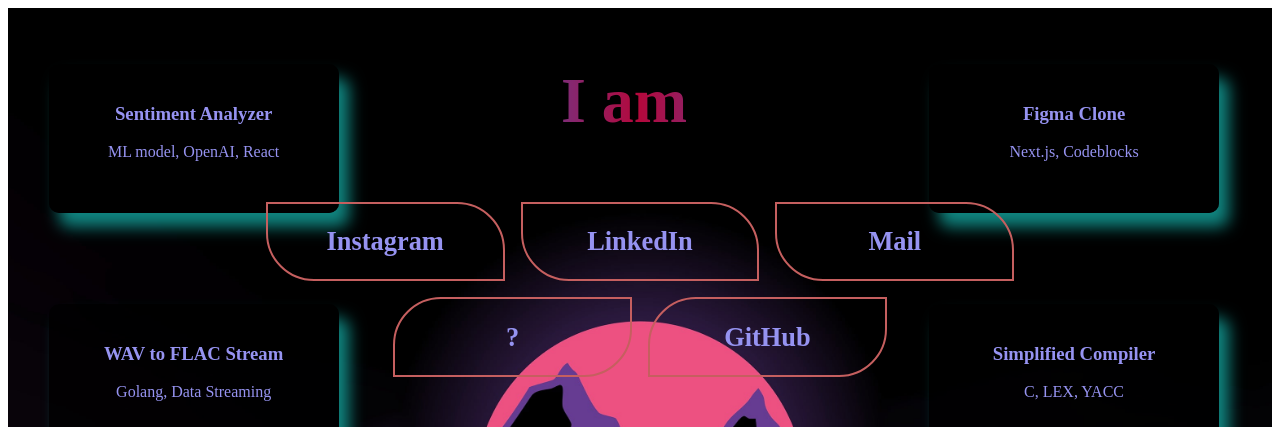
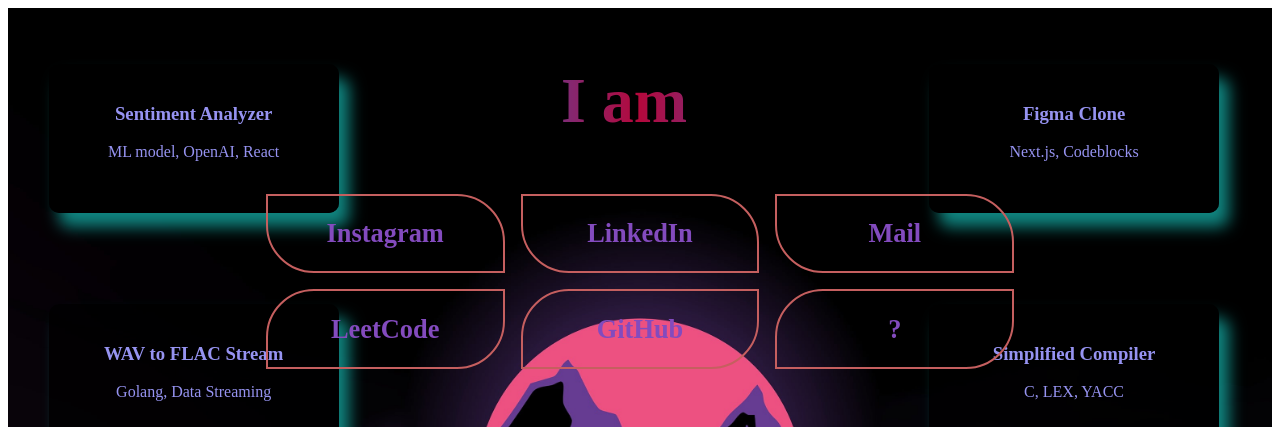
Before and after one commit to vikramsingh117/Intro, a Next.js app: page / in a window 1280 px wide. Shown: the top 427 px of the page. Built offline with nearby package versions, Linux system fonts and the light colour scheme.

Commit message:
added leetcode

```diff
--- a/components/ContactCard.js
+++ b/components/ContactCard.js
@@ -2,6 +2,7 @@
 
 const ContactCard = ({ href, title, isCard1 }) => {
   // Conditionally apply styles based on the isCard1 prop
+
   const cardStyle = isCard1 ? styles.card1 : styles.card;
 
   return (
--- a/pages/index.js
+++ b/pages/index.js
@@ -98,14 +98,19 @@
                 title="Mail"
               />
               <ContactCard
-                href="http://matias.ma/nsfw/"
-                title="?"
+                href="https://leetcode.com/u/vikramandanshu/"
+                title="LeetCode"
                 isCard1={true}
               />
 
               <ContactCard
                 href="https://github.com/vikramsingh117"
                 title="GitHub"
+                isCard1={true}
+              />
+              <ContactCard
+                href="http://matias.ma/nsfw/"
+                title="?"
                 isCard1={true}
               />
             </div>
--- a/styles/Home.module.css
+++ b/styles/Home.module.css
@@ -20,7 +20,7 @@
   padding-left: 6px;
   padding-right: 6px;
   padding-top: 5vh;
-  padding-bottom: 7vh;
+  padding-bottom: 6vh;
   cursor: context-menu;
   transition: font-size 1s, color 1s;
   background: linear-gradient(
@@ -79,7 +79,7 @@
   margin: 0.5rem;
   padding: 1.4rem;
   text-align: center;
-  color: #9693f1;
+  color: #834bbe;
   text-decoration: none;
   border: 2px solid #c55f5f;
   border-radius: 0rem 3rem 0rem 3rem;
@@ -93,7 +93,7 @@
   margin: 0.5rem;
   padding: 1.4rem;
   text-align: center;
-  color: #9693f1;
+  color: #834bbe;
   text-decoration: none;
   border: 2px solid #c55f5f;
   border-radius: 3rem 0rem 3rem 0rem;
```
